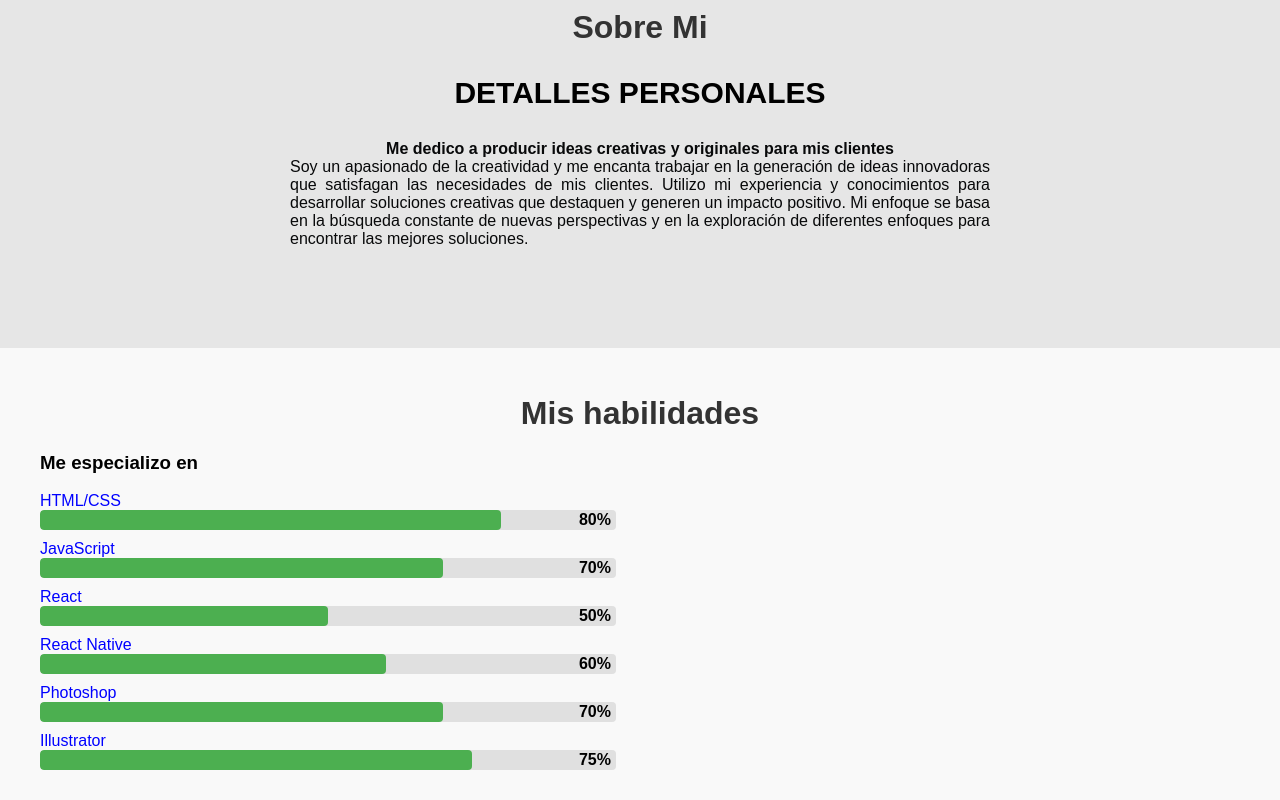
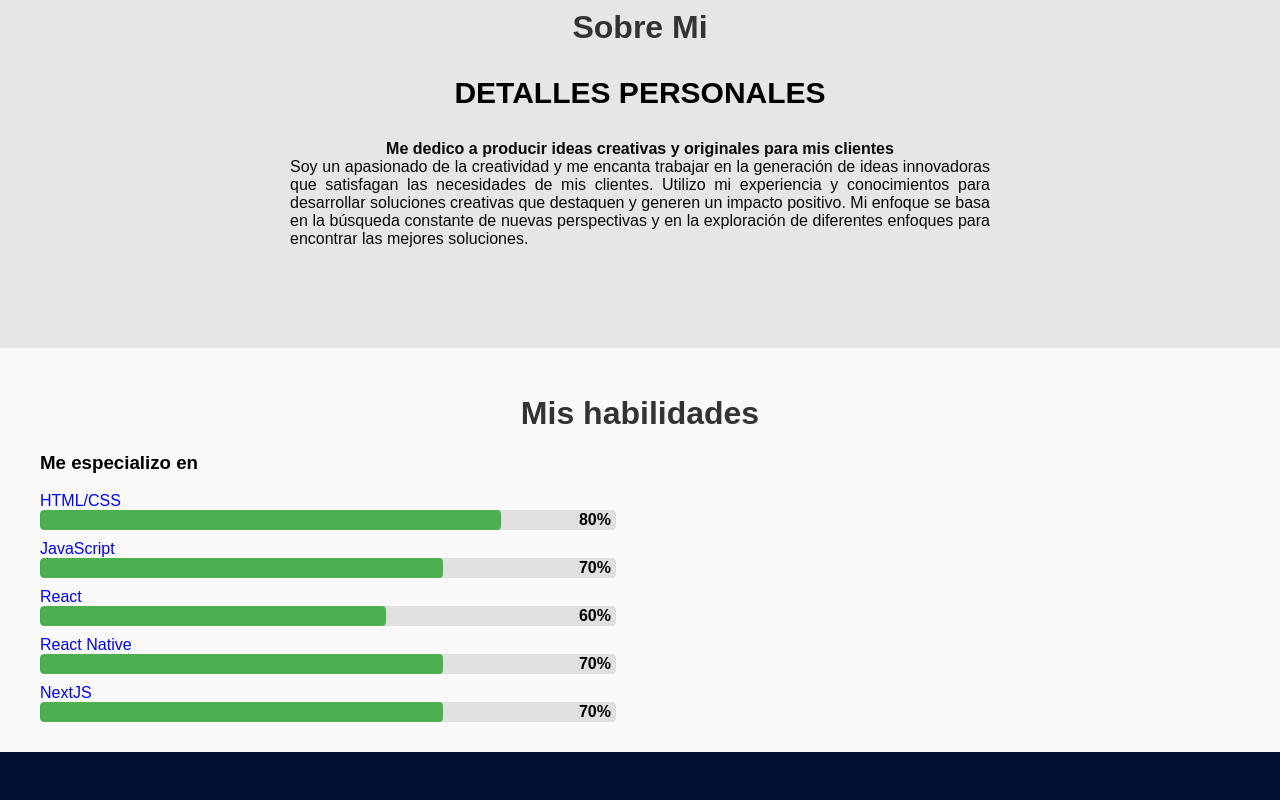
Before and after one commit to Elliam-Sanchez510/Landing-page, a React (Create React App) app: page /about in a window 1280 px wide. Shown: the part 571-1371 px from the top of the page. After the commit the page ends 1323 px from the top, so only its background shows below. Built offline with nearby package versions, Linux system fonts and the light colour scheme.

Commit message:
Updating my skills

```diff
--- a/src/components/screens/Habilidades.tsx
+++ b/src/components/screens/Habilidades.tsx
@@ -4,10 +4,9 @@ import '../styles/Habilidades.css';
 const habilidades = [
     { nombre: 'HTML/CSS', porcentaje: 80 },
     { nombre: 'JavaScript', porcentaje: 70 },
-    { nombre: 'React', porcentaje: 50 },
-    { nombre: 'React Native', porcentaje: 60 },
-    { nombre: 'Photoshop', porcentaje: 70 },
-    { nombre: 'Illustrator', porcentaje: 75 }
+    { nombre: 'React', porcentaje: 60 },
+    { nombre: 'React Native', porcentaje: 70 },
+    { nombre: 'NextJS', porcentaje: 70 },
 ];
 
 const Habilidades = () => {
```
